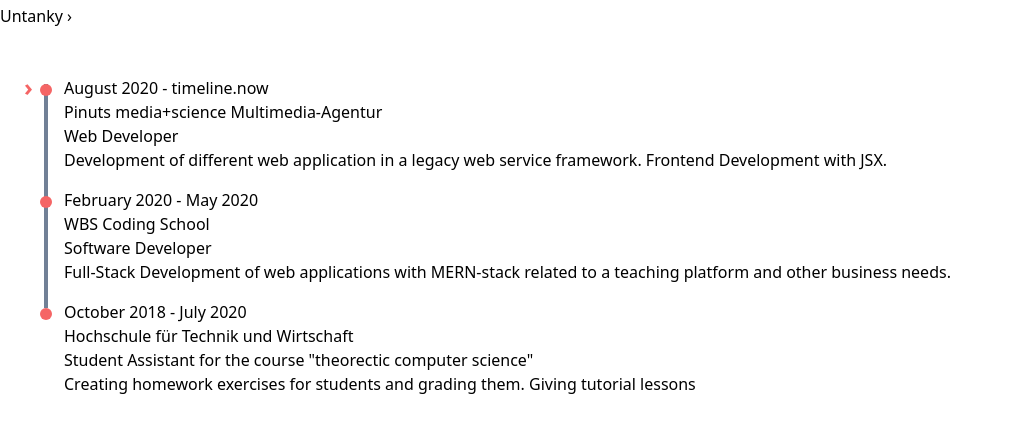
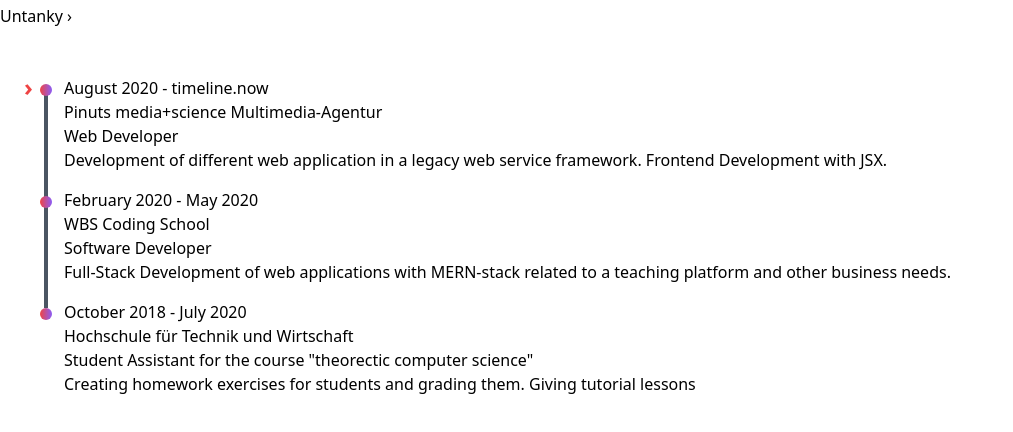
Before and after one commit to Untanky/homepage-old, a Nuxt app: page /components in a window 1280 px wide. Shown: the part 344-776 px from the top of the page, without its empty margins (0-1013 px from the left). Built offline with nearby package versions, Linux system fonts and the light colour scheme.

Commit message:
Added new colors definitions

```diff
--- a/components/Timeline.vue
+++ b/components/Timeline.vue
@@ -48,7 +48,7 @@ export default Vue.extend({
   @apply absolute;
   @apply bg-white;
   @apply w-1;
-  @apply h-4;
+  @apply h-5;
   @apply left-7;
 }
 
--- a/components/TimelineEvent.vue
+++ b/components/TimelineEvent.vue
@@ -77,7 +77,9 @@ export default Vue.extend({
   @apply h-3;
   @apply block;
   @apply absolute;
-  @apply bg-red-500;
+  @apply bg-gradient-to-r;
+  @apply from-primary-500;
+  @apply to-secondary-500;
   @apply rounded-full;
   @apply top-4;
   @apply left-6;
@@ -89,7 +91,7 @@ export default Vue.extend({
   @apply h-3;
   @apply block;
   @apply absolute;
-  @apply text-red-500;
+  @apply text-primary-500;
   @apply font-black;
   @apply text-2xl;
   @apply top-0.25;
--- a/tailwind.config.js
+++ b/tailwind.config.js
@@ -1,8 +1,21 @@
+const defaultTheme = require('tailwindcss/defaultTheme');
+
 module.exports = {
   variants: {
     textColor: ['responsive', 'hover', 'focus', 'group-hover'],
   },
   theme: {
+    colors: {
+      transparent: 'transparent',
+      current: 'currentColor',
+      black: '#000',
+      white: '#fff',
+      gray: defaultTheme.colors.gray,
+      primary: defaultTheme.colors.red,
+      secondary: defaultTheme.colors.purple,
+      tertiary: defaultTheme.colors.amber,
+      link: defaultTheme.colors.blue,
+    },
     inset: {
       0: 0,
       auto: 'auto',
```
